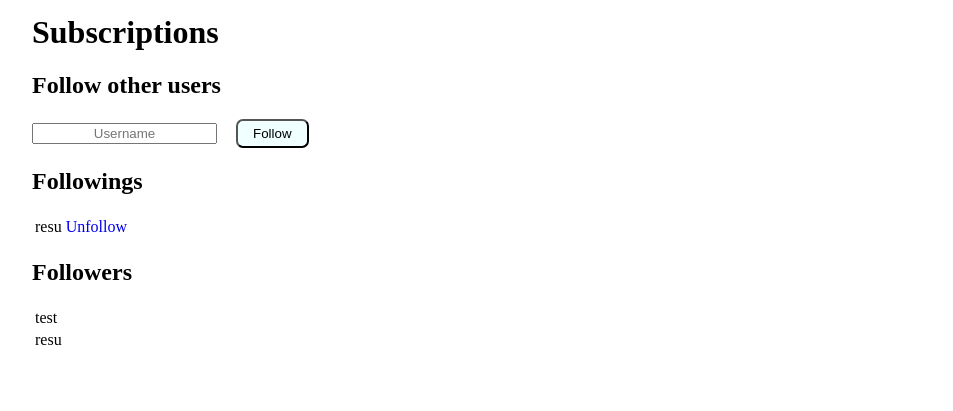
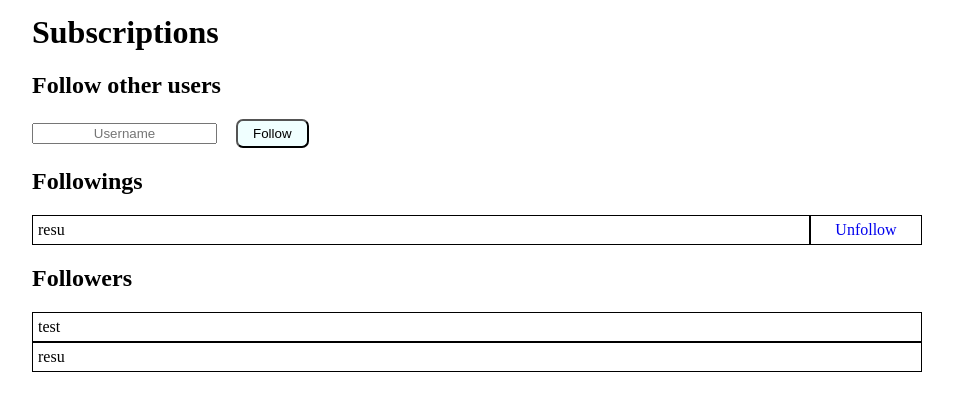
Before and after one commit to slv-improver/09_litreview, a Django app: page /feed/subscriptions/ in a window 1280 px wide. Shown: the part 86-497 px from the top of the page, without its empty margins (163-1116 px from the left). Run offline with Django 4.2, Linux system fonts and the light colour scheme; a user stored in the database is signed in; data comes from the database, SQL or seed files in the repository.

Commit message:
customize tables on subscriptions page

```diff
--- a/review/templates/review/subscriptions.html
+++ b/review/templates/review/subscriptions.html
@@ -26,7 +26,7 @@
     {% for following in followings %}
         <tr>
             <td>{{ following.followed_user.username }}</td>
-            <td><a href="{% url 'unfollow' following.followed_user.id %}">Unfollow</a></td>
+            <td class="unfollow-button"><a href="{% url 'unfollow' following.followed_user.id %}">Unfollow</a></td>
         </tr>
     {% endfor %}
 </table>
--- a/static/style.css
+++ b/static/style.css
@@ -76,3 +76,18 @@ input::placeholder {
     text-align: right;
     margin-bottom: 2em;
 }
+
+table {
+    width: 100%;
+    border-spacing: 0;
+    border-collapse: separate;
+}
+table td {
+    border: 1px solid black;
+    margin: 0;
+    padding: 5px;
+}
+.unfollow-button {
+    width: 100px;
+    text-align: center;
+}
```
